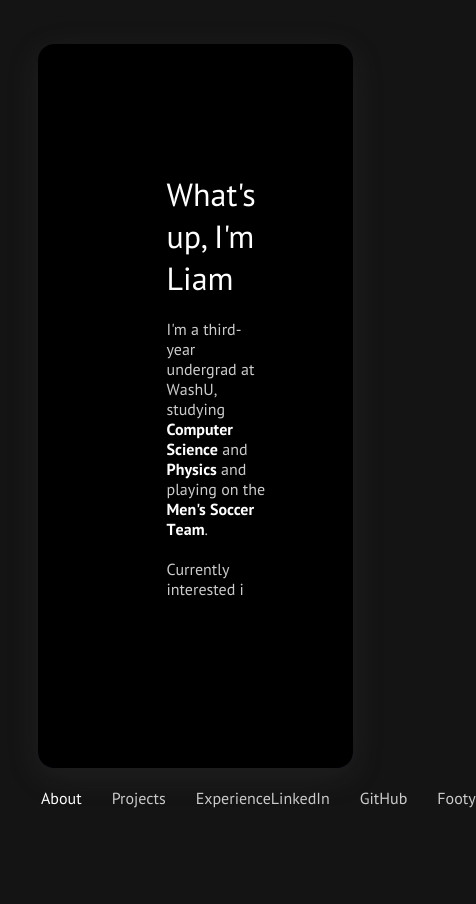
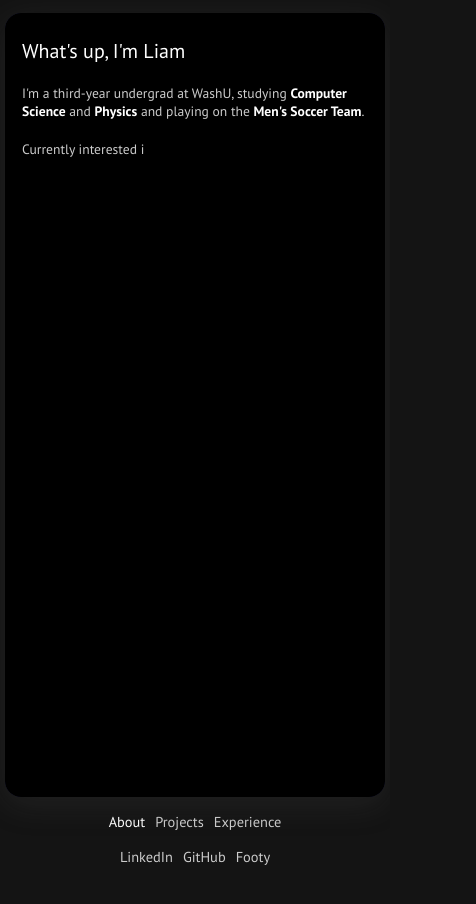
Before and after one commit to Liamoiknine/portfolioSite, a React (Vite) app: page / in a window 390 px wide. Shown: the whole page, 476 px wide, since content can reach past the window. Before the commit the page ends 848 px from the top, so only its background shows below. Built offline with nearby package versions, Linux system fonts and the light colour scheme.

Commit message:
responsive

```diff
--- a/index.html
+++ b/index.html
@@ -7,7 +7,7 @@
     <link rel="preconnect" href="https://fonts.googleapis.com">
     <link rel="preconnect" href="https://fonts.gstatic.com" crossorigin>
     <link href="https://fonts.googleapis.com/css2?family=PT+Sans:wght@400;700&display=swap" rel="stylesheet">
-    <title>Portfolio Site</title>
+    <title>Liam Oiknine</title>
   </head>
   <body>
     <div id="root"></div>
--- a/src/App.css
+++ b/src/App.css
@@ -427,3 +427,171 @@
     background-color: rgba(255, 255, 255, 0.1);
     margin-top: 1.5rem;
 }
+
+/* Responsive Styles */
+@media (max-width: 1200px) {
+    .intro {
+        margin-top: 8rem;
+        width: 55%;
+    }
+}
+
+@media (max-width: 768px) {
+    .app-container {
+        padding: 10px;
+        margin-top: 0.5rem;
+    }
+
+    .main-card {
+        width: 100%;
+        height: calc(100vh - 80px);
+        min-height: calc(100vh - 80px);
+        max-height: calc(100vh - 80px);
+    }
+
+    .intro {
+        width: 90%;
+        margin-top: 4rem;
+        margin-left: 1.5rem;
+        padding-bottom: 2rem;
+    }
+
+    .intro h1 {
+        font-size: 1.5rem;
+    }
+
+    .intro h4,
+    .intro p {
+        font-size: 0.9rem;
+    }
+
+    .projects {
+        width: 90%;
+        margin-top: 2rem;
+        margin-left: 1.5rem;
+        padding-bottom: 2rem;
+    }
+
+    .project-title {
+        font-size: 1.1rem;
+    }
+
+    .project-description {
+        font-size: 0.85rem;
+    }
+
+    .experience {
+        width: 90%;
+        margin-top: 2rem;
+        margin-left: 1.5rem;
+        padding-bottom: 2rem;
+    }
+
+    .experience-entry-title {
+        font-size: 1.1rem;
+    }
+
+    .experience-entry-description {
+        font-size: 0.85rem;
+    }
+
+    .bottom-bar {
+        width: 95%;
+        flex-direction: column;
+        gap: 1rem;
+        padding: 15px 0;
+    }
+
+    .nav-list {
+        flex-wrap: wrap;
+        gap: 15px;
+        justify-content: center;
+    }
+
+    .footer {
+        justify-content: center;
+    }
+
+    .footer-list {
+        flex-wrap: wrap;
+        gap: 15px;
+        justify-content: center;
+    }
+}
+
+@media (max-width: 480px) {
+    .app-container {
+        padding: 5px;
+    }
+
+    .main-card {
+        height: calc(100vh - 60px);
+        min-height: calc(100vh - 60px);
+        max-height: calc(100vh - 60px);
+    }
+
+    .intro {
+        width: 95%;
+        margin-top: 1.5rem;
+        margin-left: 1rem;
+        padding-bottom: 1.5rem;
+    }
+
+    .intro h1 {
+        font-size: 1.25rem;
+    }
+
+    .intro h4,
+    .intro p {
+        font-size: 0.85rem;
+    }
+
+    .projects {
+        width: 95%;
+        margin-top: 1.5rem;
+        margin-left: 1rem;
+        padding-bottom: 1.5rem;
+    }
+
+    .project-title {
+        font-size: 1rem;
+    }
+
+    .project-description {
+        font-size: 0.8rem;
+    }
+
+    .experience {
+        width: 95%;
+        margin-top: 1.5rem;
+        margin-left: 1rem;
+        padding-bottom: 1.5rem;
+    }
+
+    .experience-entry-title {
+        font-size: 1rem;
+    }
+
+    .experience-entry-description {
+        font-size: 0.8rem;
+    }
+
+    .experience-title-row {
+        flex-direction: column;
+        gap: 0.5rem;
+    }
+
+    .experience-date {
+        font-size: 0.9rem;
+    }
+
+    .nav-list {
+        gap: 10px;
+        font-size: 0.9rem;
+    }
+
+    .footer-list {
+        gap: 10px;
+        font-size: 0.9rem;
+    }
+}
```
